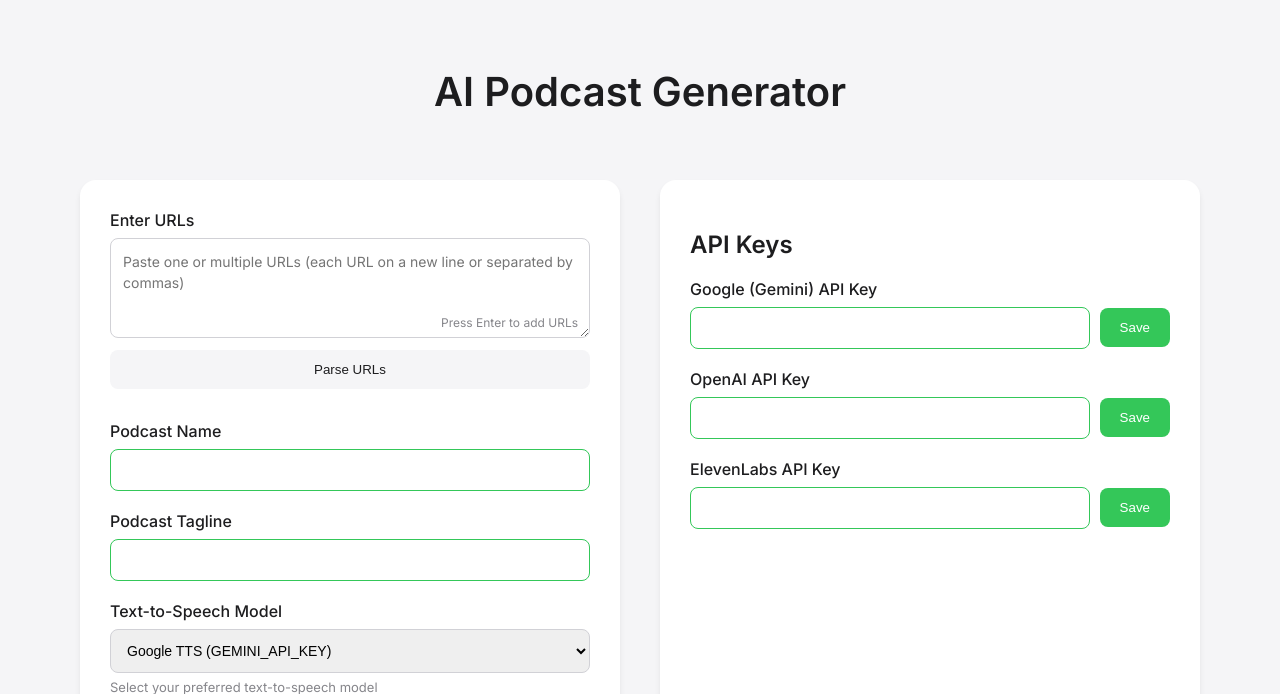
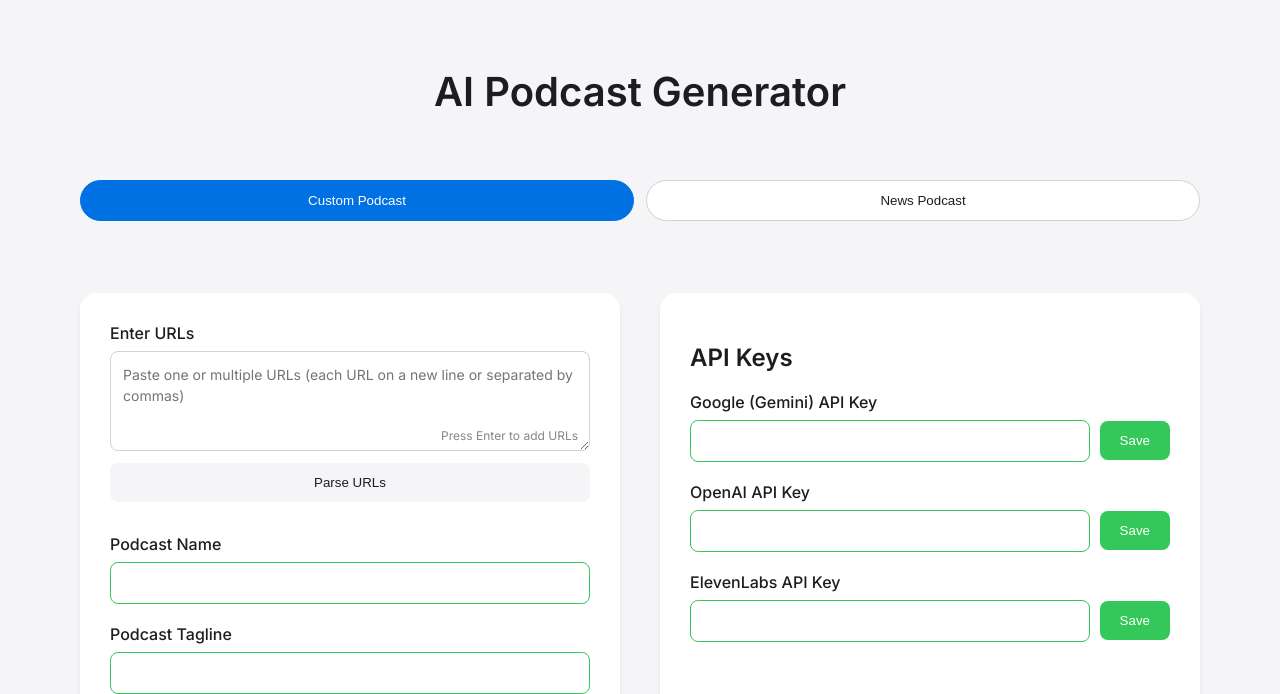
Before and after one commit to mynumu/podcasty, a Flask app: page / in a window 1280 px wide. Shown: the top 694 px of the page. Run offline with Flask 3, Linux system fonts and the light colour scheme.

Commit message:
add grounded search news podcast mode

```diff
--- a/app.py
+++ b/app.py
@@ -13,102 +13,85 @@ app = Flask(__name__)
 @app.route('/', methods=['GET', 'POST'])
 def index():
     if request.method == 'POST':
-        # Collect data from the form
-        urls = request.form.get('urls').split(',')
-        podcast_name = request.form.get('podcast_name')
-        podcast_tagline = request.form.get('podcast_tagline')
-        user_instructions = request.form.get('user_instructions')
         tts_model = request.form.get('tts_model', 'gemini')
 
-        # Get advanced settings
-        word_count = int(request.form.get('word_count', 4000))
-        creativity = float(request.form.get('creativity', 0.7))
-        roles_person1 = request.form.get('roles_person1', 'Interviewer')
-        roles_person2 = request.form.get('roles_person2', 'Subject matter expert')
+        # Check if this is a news podcast request
+        if request.form.get('mode') == 'news':
+            news_topic = request.form.get('news_topic')
 
-        # Get selected tags from form
-        conversation_style = [tag for tag in [
-            'Engaging', 'Fast-paced', 'Enthusiastic', 'Educational',
-            'Casual', 'Professional', 'Friendly'
-        ] if request.form.get(f'conversation_style_{tag}') == 'true']
+            try:
+                # Generate news podcast using the new method
+                result = generate_podcast(
+                    topic=news_topic,
+                    tts_model=tts_model
+                )
 
-        dialogue_structure = [tag for tag in [
-            'Topic Introduction', 'Summary of Key Points', 'Discussions',
-            'Q&A Session', 'Farewell Messages'
-        ] if request.form.get(f'dialogue_structure_{tag}') == 'true']
+                # Create static/audio directory if it doesn't exist
+                os.makedirs(os.path.join(app.static_folder, 'audio'), exist_ok=True)
 
-        engagement_techniques = [tag for tag in [
-            'Rhetorical Questions', 'Personal Testimonials', 'Quotes',
-            'Anecdotes', 'Analogies', 'Humor'
-        ] if request.form.get(f'engagement_techniques_{tag}') == 'true']
+                # Generate a unique filename
+                filename = f"podcast_{os.urandom(8).hex()}.mp3"
+                static_file_path = os.path.join(app.static_folder, 'audio', filename)
 
-        # Get API keys from form
-        api_keys = {
-            'gemini': request.form.get('gemini_key'),
-            'openai': request.form.get('openai_key'),
-            'elevenlabs': request.form.get('elevenlabs_key')
-        }
+                # If result is just a file path (string)
+                if isinstance(result, str):
+                    # Copy the generated file to static location
+                    shutil.copy2(result, static_file_path)
 
-        # Temporarily set environment variables for the API keys
-        original_env = {}
-        for key, value in api_keys.items():
-            if value:
-                env_key = f"{key.upper()}_API_KEY"
-                original_env[env_key] = os.getenv(env_key)
-                os.environ[env_key] = value
+                    return jsonify({
+                        'audio_url': f'/audio/{filename}',
+                        'details': 'News podcast generated successfully'
+                    })
+                else:
+                    # Handle object response
+                    shutil.copy2(result.audio_path, static_file_path)
 
-        try:
-            # Set up the configuration dictionary
-            conversation_config = {
-                'word_count': word_count,
-                'conversation_style': conversation_style,
-                'roles_person1': roles_person1,
-                'roles_person2': roles_person2,
-                'dialogue_structure': dialogue_structure,
-                'podcast_name': podcast_name,
-                'podcast_tagline': podcast_tagline,
-                'output_language': 'English',
-                'user_instructions': user_instructions,
-                'engagement_techniques': engagement_techniques,
-                'creativity': creativity,
-                'text_to_speech': {
-                    'temp_audio_dir': './data/audio/tmp/',
-                    'ending_message': "Thank you for listening to this episode. Don't forget to subscribe to our podcast for more interesting conversations.",
-                    'default_tts_model': tts_model,
-                    'audio_format': 'mp3'
-                }
-            }
+                    return jsonify({
+                        'audio_url': f'/audio/{filename}',
+                        'details': result.details if hasattr(result, 'details') else 'News podcast generated successfully'
+                    })
 
-            # Generate the podcast
-            result = generate_podcast(
-                urls=urls,
-                conversation_config=conversation_config,
-                tts_model=tts_model
-            )
+            except Exception as e:
+                return jsonify({'error': str(e)}), 400
 
-            # Copy the generated file to a static location
-            static_audio_dir = os.path.join(app.static_folder, 'audio')
-            os.makedirs(static_audio_dir, exist_ok=True)
+        else:
+            # Handle custom podcast generation
+            urls = request.form.get('urls', '').split(',')
+            podcast_name = request.form.get('podcast_name')
+            podcast_tagline = request.form.get('podcast_tagline')
+            user_instructions = request.form.get('user_instructions')
 
-            audio_filename = os.path.basename(result)
-            static_audio_path = os.path.join(static_audio_dir, audio_filename)
-            shutil.copy2(result, static_audio_path)
+            try:
+                # Generate custom podcast
+                result = generate_podcast(
+                    urls=urls,
+                    podcast_name=podcast_name,
+                    podcast_tagline=podcast_tagline,
+                    user_instructions=user_instructions,
+                    tts_model=tts_model
+                )
 
-            return jsonify({
-                'details': f"Generated podcast: {audio_filename}",
-                'audio_url': f"/static/audio/{audio_filename}"
-            })
+                # Check if result is a string (error message) or dict (success)
+                if isinstance(result, str):
+                    return jsonify({'error': result}), 400
 
-        except Exception as e:
-            return jsonify({'error': str(e)}), 400
+                # Create static/audio directory if it doesn't exist
+                os.makedirs(os.path.join(app.static_folder, 'audio'), exist_ok=True)
 
-        finally:
-            # Restore original environment variables
-            for key, value in original_env.items():
-                if value is None:
-                    del os.environ[key]
-                else:
-                    os.environ[key] = value
+                # Generate a unique filename
+                filename = f"podcast_{os.urandom(8).hex()}.mp3"
+                static_file_path = os.path.join(app.static_folder, 'audio', filename)
+
+                # Copy the generated file to static location
+                shutil.copy2(result.audio_path, static_file_path)
+
+                return jsonify({
+                    'audio_url': f'/audio/{filename}',
+                    'details': result.details if hasattr(result, 'details') else 'Podcast generated successfully'
+                })
+
+            except Exception as e:
+                return jsonify({'error': str(e)}), 400
 
     return render_template('index.html')
 
--- a/templates/index.html
+++ b/templates/index.html
@@ -379,11 +379,83 @@
         grid-column: 1 / -1;
         text-align: center;
       }
+
+      .mode-selector {
+        grid-column: 1 / -1;
+        display: flex;
+        justify-content: center;
+        gap: 12px;
+        margin-bottom: 32px;
+      }
+
+      .mode-button {
+        background: white;
+        border: 1px solid #d1d1d6;
+        padding: 12px 24px;
+        border-radius: 24px;
+        font-weight: 500;
+        cursor: pointer;
+        transition: all 0.2s ease;
+        min-width: 160px;
+        color: #1d1d1f;
+      }
+
+      .mode-button:hover {
+        background: #f5f5f7;
+      }
+
+      .mode-button.active {
+        background: #0071e3;
+        color: white;
+        border-color: #0071e3;
+      }
+
+      /* Smooth transitions for form visibility */
+      .form-section {
+        transition: opacity 0.3s ease;
+      }
     </style>
   </head>
   <body>
     <div class="container">
       <h1>AI Podcast Generator</h1>
+
+      <div class="mode-selector">
+        <button class="mode-button active" data-mode="custom">
+          Custom Podcast
+        </button>
+        <button class="mode-button" data-mode="news">News Podcast</button>
+      </div>
+
+      <div id="newsForm" class="form-section" style="display: none">
+        <form id="newsPodcastForm">
+          <div class="form-group">
+            <label for="news_topic">News Topic</label>
+            <input
+              type="text"
+              id="news_topic"
+              name="news_topic"
+              placeholder="e.g., Latest news about OpenAI"
+              required
+            />
+            <p class="info-text">
+              Enter a topic to generate a news podcast about
+            </p>
+          </div>
+
+          <div class="form-group">
+            <label for="tts_model_news">Text-to-Speech Model</label>
+            <select id="tts_model_news" name="tts_model" disabled>
+              <option value="gemini">Google TTS (GEMINI_API_KEY)</option>
+            </select>
+            <p class="info-text">
+              News podcasts currently only support Google TTS
+            </p>
+          </div>
+
+          <button type="submit">Generate News Podcast</button>
+        </form>
+      </div>
 
       <div class="form-section">
         <form id="podcastForm">
@@ -980,6 +1052,74 @@
       document.getElementById("creativity").addEventListener("input", (e) => {
         document.getElementById("creativityValue").textContent = e.target.value;
       });
+
+      const modeButtons = document.querySelectorAll(".mode-button");
+      const customForm = document
+        .querySelector("#podcastForm")
+        .closest(".form-section");
+      const newsForm = document.querySelector("#newsForm");
+
+      modeButtons.forEach((button) => {
+        button.addEventListener("click", () => {
+          // Update button states
+          modeButtons.forEach((btn) => btn.classList.remove("active"));
+          button.classList.add("active");
+
+          // Show/hide appropriate form
+          if (button.dataset.mode === "custom") {
+            customForm.style.display = "block";
+            newsForm.style.display = "none";
+          } else {
+            customForm.style.display = "none";
+            newsForm.style.display = "block";
+          }
+        });
+      });
+
+      // Add handler for news form
+      document
+        .getElementById("newsPodcastForm")
+        .addEventListener("submit", async (e) => {
+          e.preventDefault();
+
+          const loadingOverlay = document.getElementById("loadingOverlay");
+          const resultSection = document.getElementById("resultSection");
+
+          loadingOverlay.classList.add("active");
+
+          const formData = new FormData();
+          formData.append("mode", "news");
+          formData.append(
+            "news_topic",
+            document.getElementById("news_topic").value
+          );
+          formData.append(
+            "tts_model",
+            document.getElementById("tts_model_news").value
+          );
+
+          try {
+            const response = await fetch("/", {
+              method: "POST",
+              body: formData,
+            });
+
+            const result = await response.json();
+
+            if (result.error) {
+              throw new Error(result.error);
+            }
+
+            document.getElementById("podcastDetails").textContent =
+              result.details;
+            document.getElementById("audioPlayer").src = result.audio_url;
+            resultSection.classList.add("active");
+          } catch (error) {
+            alert("Error: " + error.message);
+          } finally {
+            loadingOverlay.classList.remove("active");
+          }
+        });
     </script>
   </body>
 </html>
```
Also changed, not shown: README.md.
